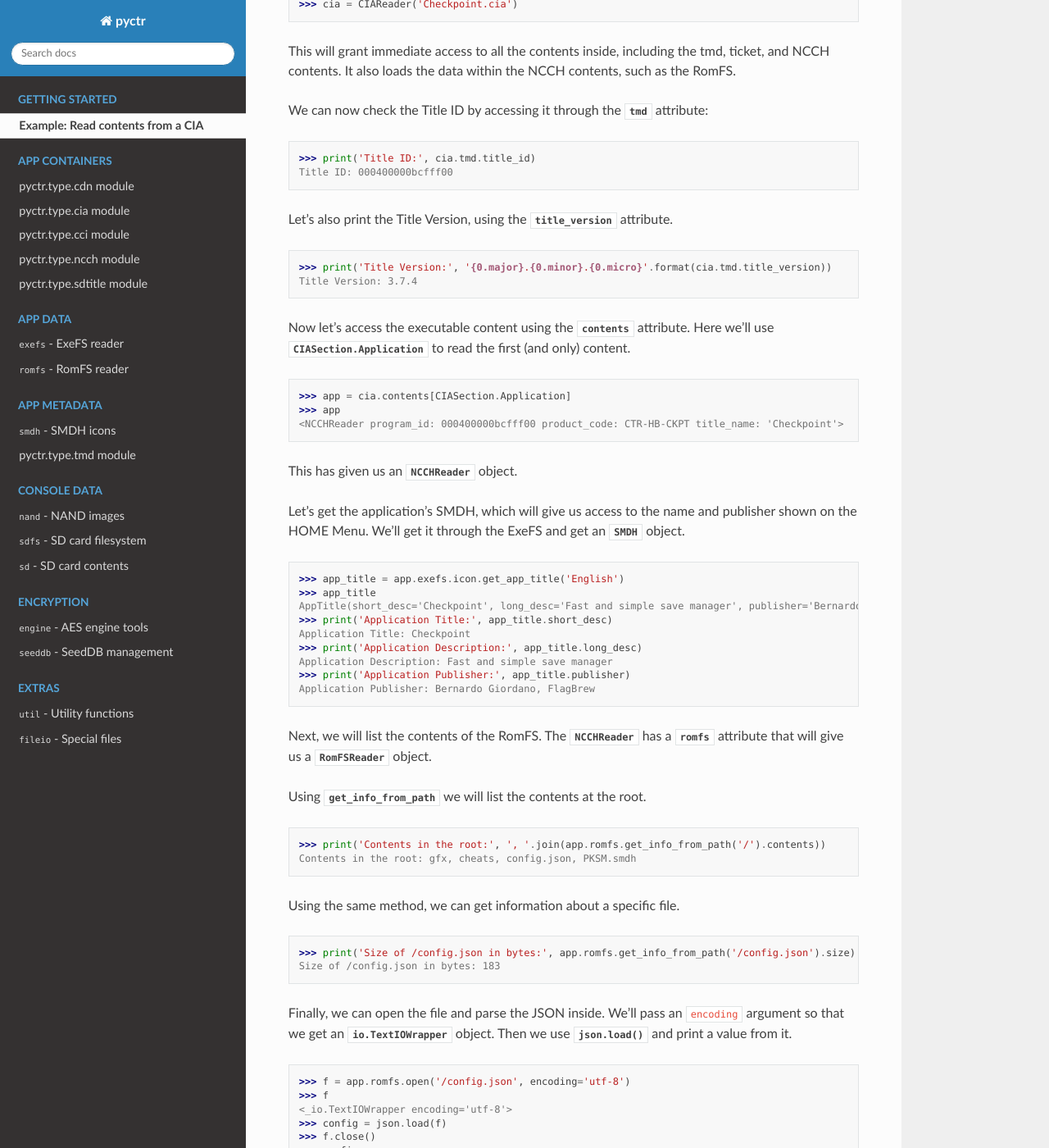
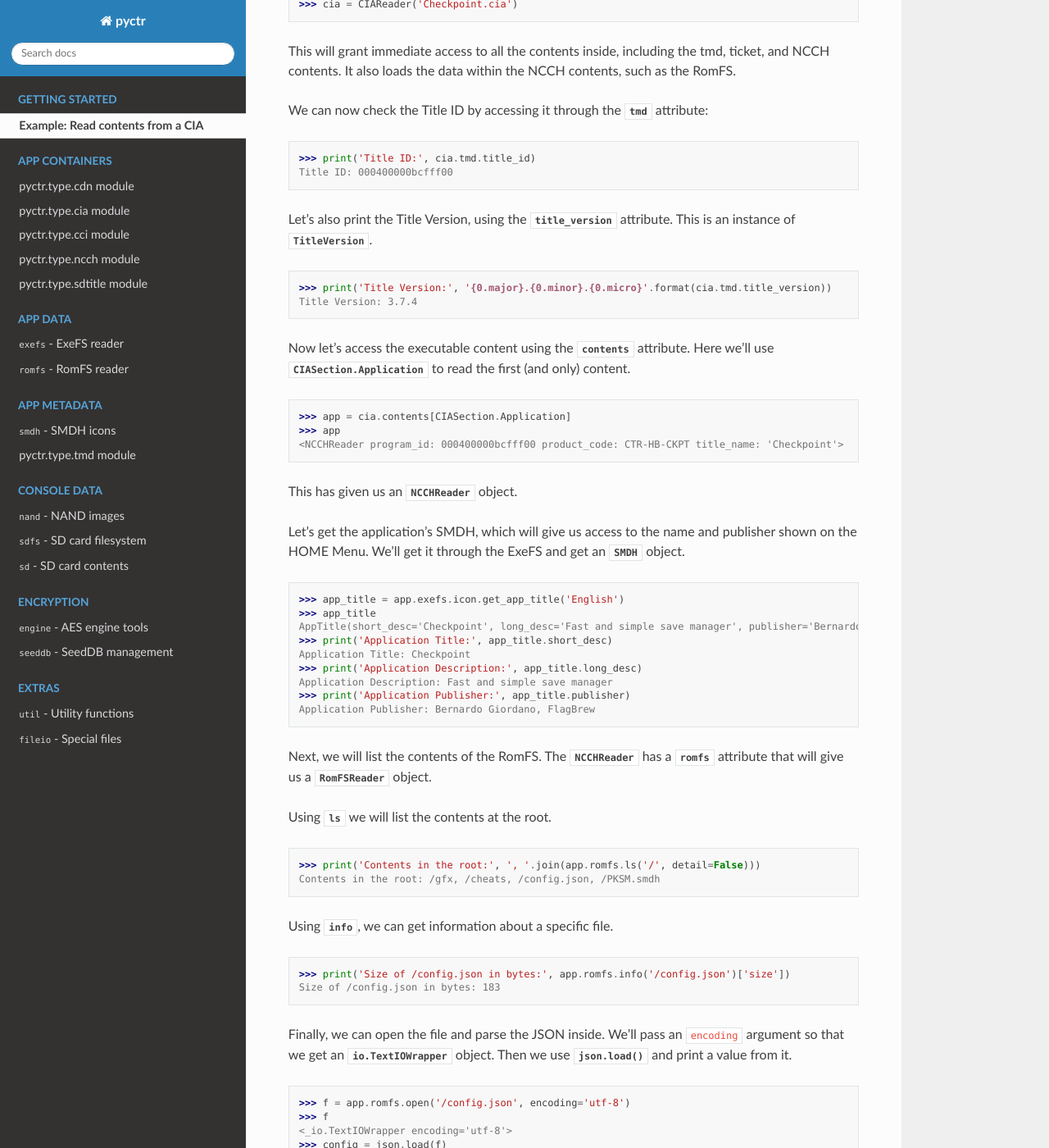
Before and after one commit to ihaveamac/pyctr, a Sphinx documentation site: the page built from docs/example-cia.rst, in a window 1280 px wide and 1400 px high, scrolled down 478 px. Shown: the whole window at 82% size. Built offline with Sphinx 7.4.7 and the Read the Docs theme 3.1.0, drawn with Linux system fonts in a browser that asks for light colours; the version number could not be read and is left out.

Commit message:
update cia example for fsspec

```diff
--- a/docs/conf.py
+++ b/docs/conf.py
@@ -52,7 +52,8 @@ exclude_patterns = ['_build', 'Thumbs.db', '.DS_Store']
 intersphinx_mapping = {
     'python': ('https://docs.python.org/3', None),
     'pyfatfs': ('https://pyfatfs.readthedocs.io/en/stable', None),
-    'fs': ('https://docs.pyfilesystem.org/en/stable', None),
+    #'fs': ('https://docs.pyfilesystem.org/en/stable', None),
+    'fsspec': ('https://filesystem-spec.readthedocs.io/en/latest', None),
     'pycryptodome': ('https://www.pycryptodome.org', None),
     'Pillow': ('https://pillow.readthedocs.io/en/stable', None),
 }
--- a/docs/example-cia.rst
+++ b/docs/example-cia.rst
@@ -25,7 +25,7 @@ We can now check the Title ID by accessing it through the :attr:`tmd <pyctr.type
     >>> print('Title ID:', cia.tmd.title_id)
     Title ID: 000400000bcfff00
 
-Let's also print the Title Version, using the :attr:`title_version <pyctr.type.tmd.TitleMetadataReader.title_version>` attribute.
+Let's also print the Title Version, using the :attr:`title_version <pyctr.type.tmd.TitleMetadataReader.title_version>` attribute. This is an instance of :class:`~.TitleVersion`.
 
 .. code-block:: python
 
@@ -58,18 +58,18 @@ Let's get the application's SMDH, which will give us access to the name and publ
 
 Next, we will list the contents of the RomFS. The :class:`~.NCCHReader` has a :attr:`romfs <pyctr.type.ncch.NCCHReader.romfs>` attribute that will give us a :class:`RomFSReader <pyctr.type.romfs.RomFSReader>` object.
 
-Using :func:`get_info_from_path <pyctr.type.romfs.RomFSReader.get_info_from_path>` we will list the contents at the root.
+Using :func:`ls <pyctr.type.romfs.RomFSReader.ls>` we will list the contents at the root.
 
 .. code-block:: python
 
-    >>> print('Contents in the root:', ', '.join(app.romfs.get_info_from_path('/').contents))
-    Contents in the root: gfx, cheats, config.json, PKSM.smdh
+    >>> print('Contents in the root:', ', '.join(app.romfs.ls('/', detail=False)))
+    Contents in the root: /gfx, /cheats, /config.json, /PKSM.smdh
 
-Using the same method, we can get information about a specific file.
+Using :func:`info <pyctr.type.romfs.RomFSReader.info>`, we can get information about a specific file.
 
 .. code-block:: python
 
-    >>> print('Size of /config.json in bytes:', app.romfs.get_info_from_path('/config.json').size)
+    >>> print('Size of /config.json in bytes:', app.romfs.info('/config.json')['size'])
     Size of /config.json in bytes: 183
 
 Finally, we can open the file and parse the JSON inside. We'll pass an ``encoding`` argument so that we get an :py:class:`io.TextIOWrapper` object. Then we use :py:func:`json.load` and print a value from it.
```
Also changed, not shown: 1 other file.
